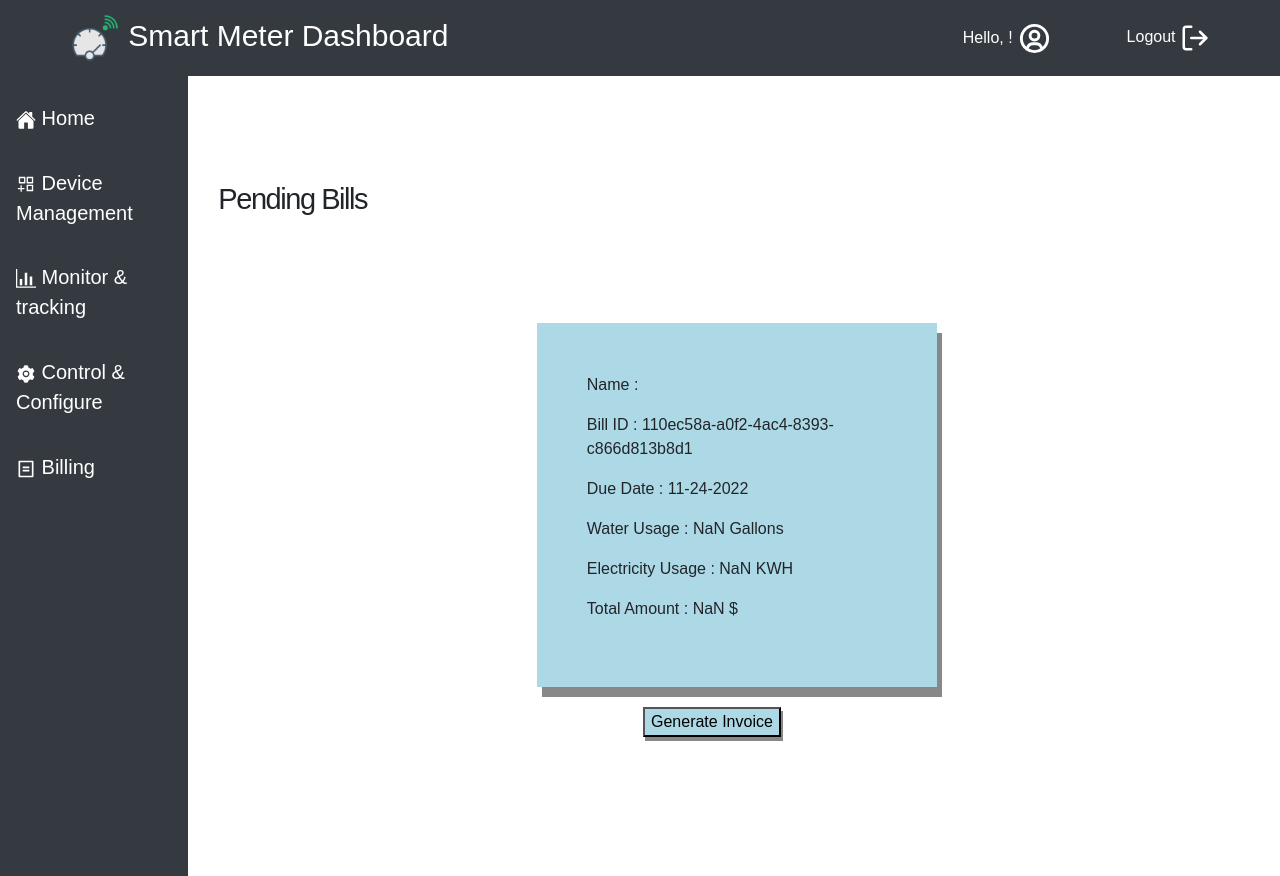
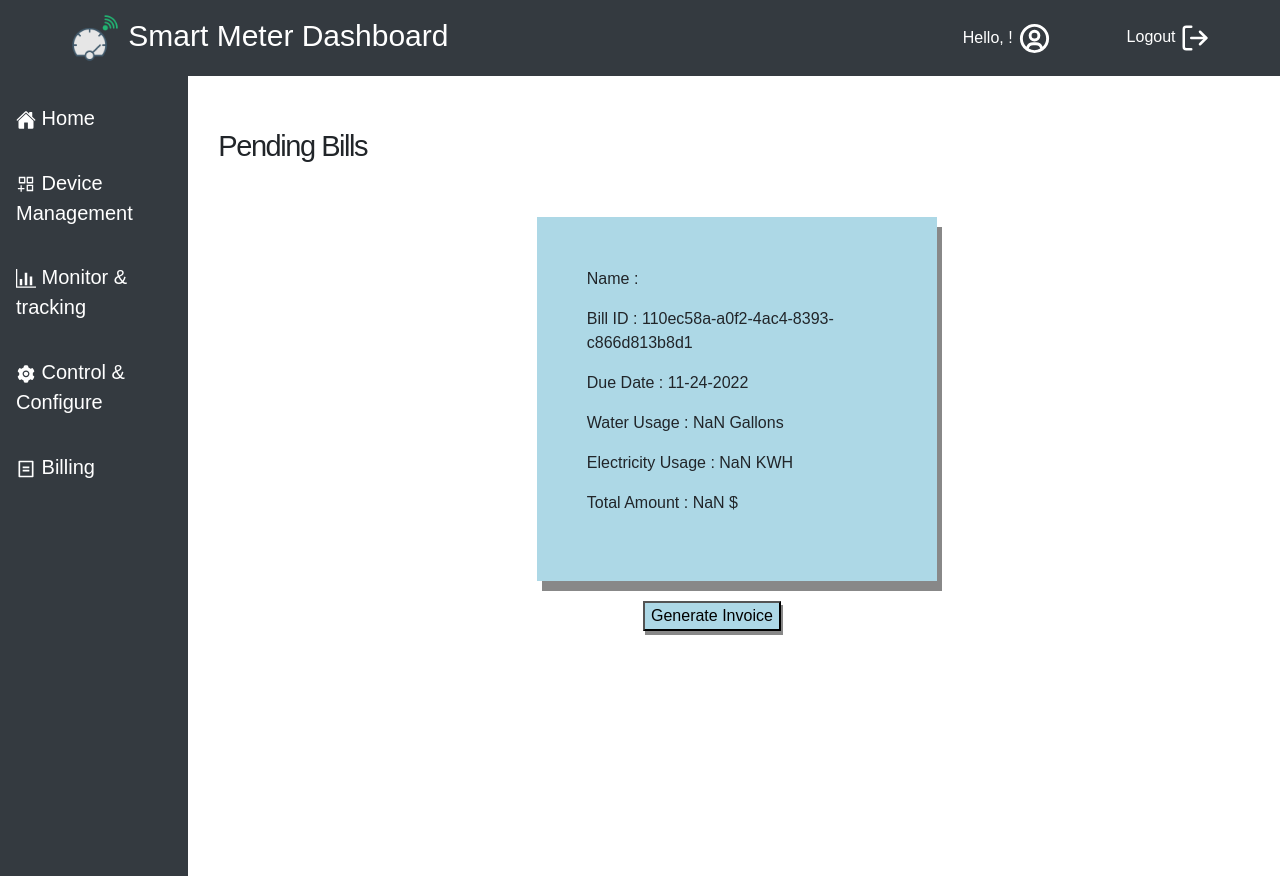
Before and after one commit to ChiruhasBobbadi/dashboard-react, a React (Create React App) app: page /billing in a window 1280 px wide. Built offline with nearby package versions, Linux system fonts and the light colour scheme; no server answers.

Commit message:
changed billing

```diff
--- a/src/components/Billing/Billing.css
+++ b/src/components/Billing/Billing.css
@@ -1,12 +1,12 @@
 .main--title {
-    margin-top: 10% ;
+    margin-top: 5% ;
     text-align: left;
     font-size: 29px;
     letter-spacing: -0.05em;
 }
 
 .main--facts {
-    margin-top: 10%;
+    margin-top: 5%;
     margin-left:30%;
     width: 400px;
     background-color: #ADD8E6;
```
